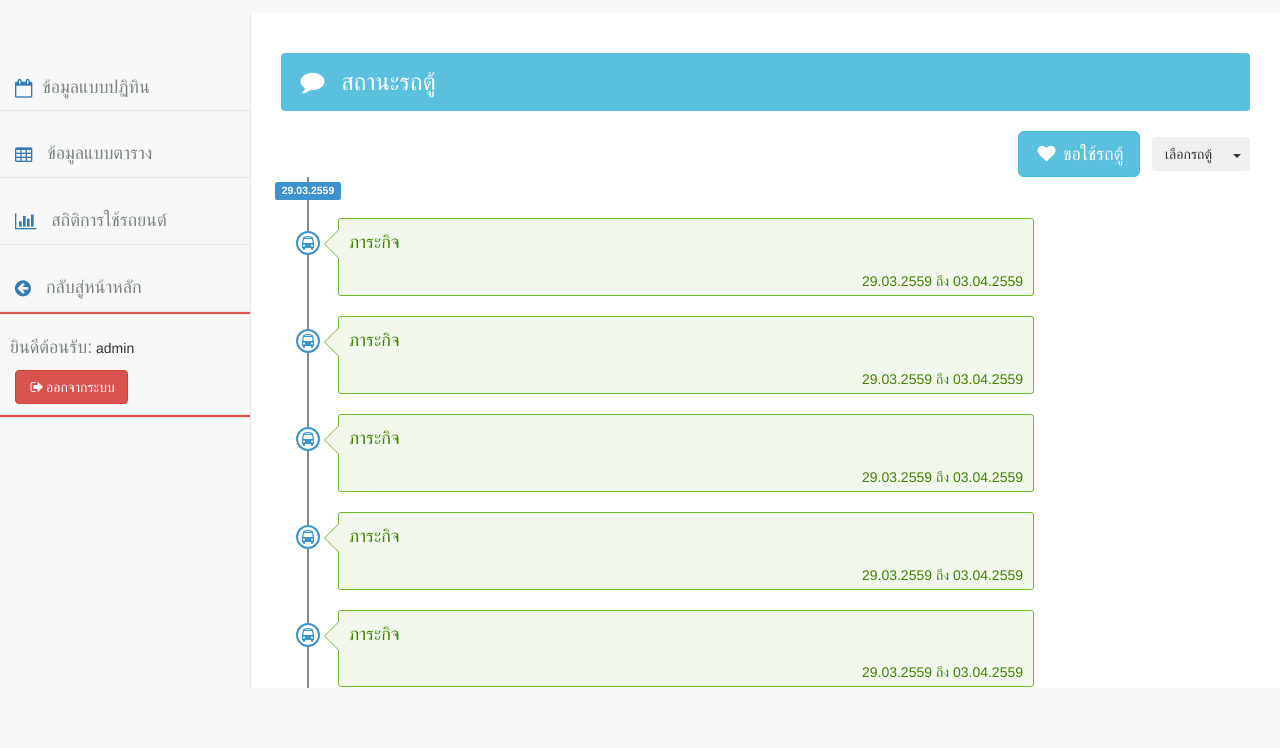
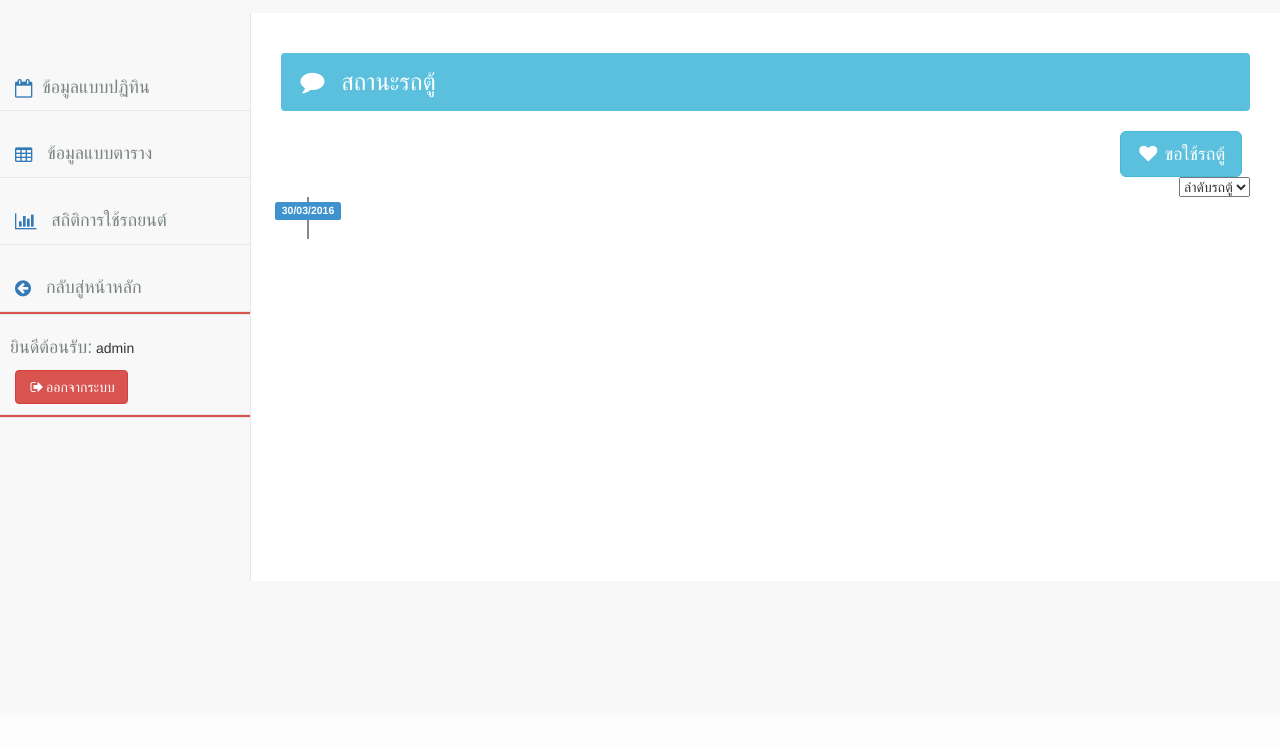
Before and after one commit to pattadonprapin/aerothai, a PHP site: page /home.php in a window 1280 px wide. Shown: the part 87-835 px from the top of the page. After the commit the page ends 668 px from the top, so only its background shows below. Run offline with PHP 8.4, Linux system fonts and the light colour scheme; a user stored in the database is signed in; some libraries are stand-ins or nearby versions.

Commit message:
show time line at home page

```diff
--- a/home.php
+++ b/home.php
@@ -118,113 +118,74 @@ if ($_SESSION["user_id"] != null){
                     <!-- /.col-lg-12 -->
                 </div>
 
-                 <div align="right">
+                 <div align="right" >
                     <a href="bookingform.php"><button class="btn btn-info btn-lg"><i class="fa fa-heart fa-fw"></i>&nbsp;ขอใช้รถตู้</button></a>
                 &nbsp;
-                <div class="btn-group">
-                  <button class="btn">เลือกรถตู้</button>
-                  <button class="btn dropdown-toggle" data-toggle="dropdown">
-                    <span class="caret"></span>
-                </button>
-                <ul class="dropdown-menu">
-                    <li><a href="#">คันที่1</a></li>
-                    <li><a href="#">คันที่2</a></li>
-                    <li><a href="#">คันที่3</a></li>
-                    <li><a href="#">คันที่4</a></li>
-                </ul>
-            </div>
-
-            </div>
+                <form action="<?php echo $_SERVER['PHP_SELF']; ?>" method="post">
+                <select name="selectVan" onchange="this.form.submit();" >
+                    <option value="">ลำดับรถตู้</option>
+                    <option value="1">คันที่1</option>
+                    <option value="2">คันที่2</option>
+                    <option value="3">คันที่3</option>
+                    <option value="4">คันที่4</option>
+                </select>
+                </form>
+                </div>
 
                 <!-- /.row -->
                  <div class="row">
                     <div class="timeline timeline-single-column">
 
                         <span class="timeline-label">
-                            <span class="label label-info">29.03.2559</span>
+                            <span class="label label-info">
+                                <?php
+                                echo date("d/m/Y") ;
+                                ?>
+
+                            </span>
                         </span>
+                        <div class="timeline-item">
 
-                        <div class="timeline-item">
-                            <div class="timeline-point timeline-point-info">
-                                <i class="fa fa-bus"></i>
-                            </div>
-                            <div class="timeline-event timeline-event-success">
-                                <div class="timeline-heading">
-                                    <h4>ภาระกิจ</h4>
-                                </div>
-                                <div class="timeline-footer primary">
-                                    <p class="text-right">29.03.2559 ถึง 03.04.2559</p>
-                                </div>
-                            </div>
+                        <?php
+                        include 'connectDB.php';
+
+                        if(isset($_POST['selectVan'])) {
+
+                            $van_id = $_POST['selectVan'];
+                            $status = 1;
+                            $result = $mysqli->query("SELECT * FROM `timeline` WHERE van_id = '" . $van_id . "' AND status = '" . $status . "'");
+                            while ($row = $result->fetch_assoc()) {
+                                if ($row == 0) {
+                                    ?>
+                                    <script type="text/javascript">
+                                        alert("รถตู้คันนี้ไม่มีภาระกิจ !!!!");
+
+                                    </script>
+                                    <?php
+                                } else {
+                                    echo
+                                    "
+                                        <div class=\"timeline-point timeline-point-info\">
+                                        <i class=\"fa fa-bus\"></i>
+                                         </div>
+                                        <div class=\"timeline-event timeline-event-success\">
+                                        <div class=\"timeline-heading\">
+                                        <h4>{$row['task']}</h4>
+                                         </div>
+                                        <div class=\"timeline-footer primary\">
+                                            <p class=\"text-right\">{$row['go']}</p>
+                                        </div>
+                                        </div>";
+                                }
+                            }
+                        }
+                        ?>
                         </div>
-
-                         <div class="timeline-item">
-                            <div class="timeline-point timeline-point-info">
-                                <i class="fa fa-bus"></i>
-                            </div>
-                            <div class="timeline-event timeline-event-success">
-                                <div class="timeline-heading">
-                                    <h4>ภาระกิจ</h4>
-                                </div>
-                                <div class="timeline-footer primary">
-                                    <p class="text-right">29.03.2559 ถึง 03.04.2559</p>
-                                </div>
-                            </div>
-                        </div>
-
-                         <div class="timeline-item">
-                            <div class="timeline-point timeline-point-info">
-                                <i class="fa fa-bus"></i>
-                            </div>
-                            <div class="timeline-event timeline-event-success">
-                                <div class="timeline-heading">
-                                    <h4>ภาระกิจ</h4>
-                                </div>
-                                <div class="timeline-footer primary">
-                                    <p class="text-right">29.03.2559 ถึง 03.04.2559</p>
-                                </div>
-                            </div>
-                        </div>
-
-                         <div class="timeline-item">
-                            <div class="timeline-point timeline-point-info">
-                                <i class="fa fa-bus"></i>
-                            </div>
-                            <div class="timeline-event timeline-event-success">
-                                <div class="timeline-heading">
-                                    <h4>ภาระกิจ</h4>
-                                </div>
-                                <div class="timeline-footer primary">
-                                    <p class="text-right">29.03.2559 ถึง 03.04.2559</p>
-                                </div>
-                            </div>
-                        </div>
-
-                         <div class="timeline-item">
-                            <div class="timeline-point timeline-point-info">
-                                <i class="fa fa-bus"></i>
-                            </div>
-                            <div class="timeline-event timeline-event-success">
-                                <div class="timeline-heading">
-                                    <h4>ภาระกิจ</h4>
-                                </div>
-                                <div class="timeline-footer primary">
-                                    <p class="text-right">29.03.2559 ถึง 03.04.2559</p>
-                                </div>
-                            </div>
-                        </div>
-                    </div>
                 </div>
             </div>
                 <br>
                 <br>
                 <br>
-            </nav>
-
-        </div>
-
-        <!-- /#wrapper -->
-        </nav>
 
     <!-- jQuery -->
     <script src="js/jquery.js"></script>
```
